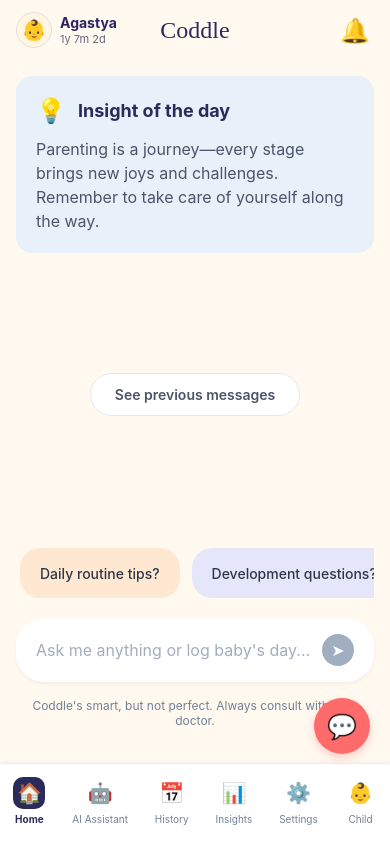
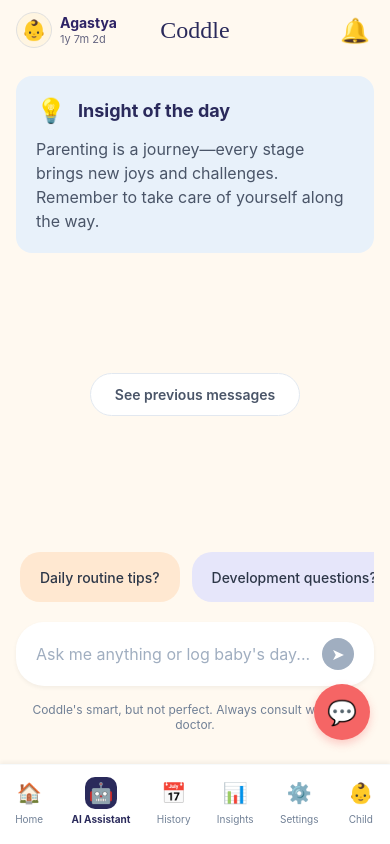
Before and after one commit to KartikJha/coddle-consult-mvp, a React Native app: screen /Home in a window 390 px wide. Built offline with nearby package versions, Linux system fonts and the light colour scheme.

Commit message:
fix: removed the local navigation bars and headers, used global layout

```diff
--- /dev/null
+++ b/src/components/BottomNav.tsx
@@ -0,0 +1,81 @@
+import React from 'react';
+import { View, Text, StyleSheet, Platform, TouchableOpacity } from 'react-native';
+import { colors } from '../theme/colors';
+
+interface BottomNavProps {
+    activeTab?: string;
+    onTabPress?: (tab: string) => void;
+}
+
+export default function BottomNav({ activeTab = 'AI Assistant', onTabPress }: BottomNavProps) {
+    const tabs = [
+        { icon: "🏠", label: "Home" },
+        { icon: "🤖", label: "AI Assistant" },
+        { icon: "📅", label: "History" },
+        { icon: "📊", label: "Insights" },
+        { icon: "⚙️", label: "Settings" },
+        { icon: "👶", label: "Child" },
+    ];
+
+    return (
+        <View style={styles.bottomNav}>
+            {tabs.map((tab) => (
+                <TouchableOpacity
+                    key={tab.label}
+                    style={styles.navItem}
+                    activeOpacity={0.8}
+                    onPress={() => onTabPress && onTabPress(tab.label)}
+                >
+                    <View style={[styles.navIconContainer, activeTab === tab.label && styles.navIconActive]}>
+                        <Text style={[styles.navIcon, activeTab === tab.label && { color: 'white' }]}>{tab.icon}</Text>
+                    </View>
+                    <Text style={[styles.navLabel, activeTab === tab.label && styles.navLabelActive]}>{tab.label}</Text>
+                </TouchableOpacity>
+            ))}
+        </View>
+    );
+}
+
+const styles = StyleSheet.create({
+    bottomNav: {
+        height: 80,
+        backgroundColor: 'white',
+        flexDirection: 'row',
+        justifyContent: 'space-around',
+        paddingTop: 12,
+        paddingBottom: Platform.OS === 'ios' ? 24 : 12,
+        borderTopWidth: 1,
+        borderTopColor: '#F7FAFC',
+        shadowColor: 'black',
+        shadowOffset: { width: 0, height: -2 },
+        shadowOpacity: 0.05,
+        shadowRadius: 4,
+        elevation: 10,
+    },
+    navItem: {
+        alignItems: 'center',
+    },
+    navIconContainer: {
+        width: 32,
+        height: 32,
+        marginBottom: 4,
+        alignItems: 'center',
+        justifyContent: 'center',
+        borderRadius: 10,
+    },
+    navIcon: {
+        fontSize: 20,
+        color: '#718096',
+    },
+    navIconActive: {
+        backgroundColor: '#2A2A5B',
+    },
+    navLabel: {
+        fontSize: 10,
+        color: '#718096',
+    },
+    navLabelActive: {
+        color: '#2A2A5B',
+        fontWeight: 'bold',
+    },
+});
--- /dev/null
+++ b/src/components/MainLayout.tsx
@@ -0,0 +1,68 @@
+import React from 'react';
+import { View, StyleSheet, SafeAreaView, Platform, StatusBar } from 'react-native';
+import CustomHeader from './CustomHeader';
+import BottomNav from './BottomNav';
+import { colors } from '../theme/colors';
+import { useNavigation, useRoute } from '@react-navigation/native';
+
+interface MainLayoutProps {
+    children: React.ReactNode;
+    showBack?: boolean;
+    onBack?: () => void;
+    title?: string;
+    variant?: 'default' | 'main';
+}
+
+export default function MainLayout({ children, showBack, onBack, title, variant = 'main' }: MainLayoutProps) {
+    const navigation = useNavigation();
+    const route = useRoute();
+
+    const handleHomePress = () => {
+        // Reset to Home/AI Assistant flow if needed
+        // For MVP, just navigate to 'Home' which is the AI Assistant view basically
+        navigation.navigate('Home' as never);
+    }
+
+    return (
+        <SafeAreaView style={styles.safeArea}>
+            <View style={styles.container}>
+                <CustomHeader
+                    variant={variant}
+                    title={title}
+                    showBack={showBack}
+                    onBack={onBack}
+                />
+
+                <View style={styles.content}>
+                    {children}
+                </View>
+
+                <BottomNav
+                    activeTab="AI Assistant"
+                    onTabPress={(tab) => {
+                        if (tab === 'AI Assistant') {
+                            handleHomePress();
+                        }
+                    }}
+                />
+            </View>
+        </SafeAreaView>
+    );
+}
+
+const styles = StyleSheet.create({
+    safeArea: {
+        flex: 1,
+        backgroundColor: colors.background,
+        paddingTop: Platform.OS === 'android' ? StatusBar.currentHeight : 0,
+    },
+    container: {
+        flex: 1,
+        backgroundColor: colors.background,
+    },
+    content: {
+        flex: 1,
+        // Ensure content doesn't get hidden behind bottom nav if we used absolute positioning there
+        // But here we are using flex, so it should be fine.
+    },
+});
--- a/src/navigation/AppNavigator.tsx
+++ b/src/navigation/AppNavigator.tsx
@@ -33,6 +33,7 @@
           },
           contentStyle: { backgroundColor: theme.colors.background },
           animation: 'slide_from_right',
+          headerShown: false, // Default to hidden since we implement custom layouts
         }}
       >
         <Stack.Screen
--- a/src/screens/ChatScreen.tsx
+++ b/src/screens/ChatScreen.tsx
@@ -7,6 +7,7 @@
 import * as Haptics from 'expo-haptics';
 import { impactAsync, notificationAsync } from '../utils/haptics';
 import { colors } from '../theme/colors';
+import MainLayout from '../components/MainLayout';
 
 if (Platform.OS === 'android' && UIManager.setLayoutAnimationEnabledExperimental) {
   UIManager.setLayoutAnimationEnabledExperimental(true);
@@ -172,7 +173,7 @@
   };
 
   return (
-    <SafeAreaView style={styles.container}>
+    <MainLayout variant="main" showBack={false}>
       <FlatList
         ref={flatListRef}
         data={messages}
@@ -230,7 +231,7 @@
           </View>
         </KeyboardAvoidingView>
       )}
-    </SafeAreaView>
+    </MainLayout>
   );
 }
 
--- a/src/screens/HomeScreen.tsx
+++ b/src/screens/HomeScreen.tsx
@@ -1,11 +1,11 @@
 import React from 'react';
-import { View, Text, StyleSheet, SafeAreaView, TouchableOpacity, ScrollView, Platform, Dimensions } from 'react-native';
+import { View, Text, StyleSheet, TouchableOpacity, ScrollView } from 'react-native';
 import { useNavigation } from '@react-navigation/native';
 import { NativeStackNavigationProp } from '@react-navigation/native-stack';
 import { RootStackParamList } from '../navigation/AppNavigator';
-import { colors } from '../theme/colors';
-import { selectionAsync, impactAsync } from '../utils/haptics';
+import { impactAsync, selectionAsync } from '../utils/haptics';
 import * as Haptics from 'expo-haptics';
+import MainLayout from '../components/MainLayout';
 
 type HomeScreenNavigationProp = NativeStackNavigationProp<RootStackParamList>;
 
@@ -18,7 +18,7 @@
     };
 
     return (
-        <SafeAreaView style={styles.container}>
+        <MainLayout variant="main">
             <ScrollView contentContainerStyle={styles.content}>
                 {/* Insight Card */}
                 <View style={styles.insightCard}>
@@ -32,17 +32,14 @@
                     </Text>
                 </View>
 
-                {/* Spacer to push content down roughly as per screenshot */}
                 <View style={{ height: 100 }} />
 
-                {/* See Previous Messages Button */}
                 <TouchableOpacity style={styles.previousMessagesButton} onPress={selectionAsync} activeOpacity={0.7}>
                     <Text style={styles.previousMessagesText}>See previous messages</Text>
                 </TouchableOpacity>
 
                 <View style={{ flex: 1 }} />
 
-                {/* Chips */}
                 <ScrollView horizontal showsHorizontalScrollIndicator={false} style={styles.chipsContainer} contentContainerStyle={styles.chipsContent}>
                     <TouchableOpacity style={[styles.chip, { backgroundColor: '#FFE8D1' }]} activeOpacity={0.8}>
                         <Text style={styles.chipText}>Daily routine tips?</Text>
@@ -52,7 +49,6 @@
                     </TouchableOpacity>
                 </ScrollView>
 
-                {/* Fake Input */}
                 <View style={styles.fakeInputContainer}>
                     <Text style={styles.fakeInputText}>Ask me anything or log baby's day...</Text>
                     <View style={styles.sendIcon}>
@@ -60,13 +56,11 @@
                     </View>
                 </View>
 
-                {/* Disclaimer */}
                 <Text style={styles.disclaimer}>
                     Coddle's smart, but not perfect. Always consult with your doctor.
                 </Text>
             </ScrollView>
 
-            {/* Floating Chat Bubble */}
             <TouchableOpacity
                 style={styles.fab}
                 onPress={handleConsultPress}
@@ -74,38 +68,14 @@
             >
                 <Text style={styles.fabIcon}>💬</Text>
             </TouchableOpacity>
-
-            {/* Bottom Navigation (Static) */}
-            <View style={styles.bottomNav}>
-                <NavItem icon="🏠" label="Home" active />
-                <NavItem icon="🤖" label="AI Assistant" />
-                <NavItem icon="📅" label="History" />
-                <NavItem icon="📊" label="Insights" />
-                <NavItem icon="⚙️" label="Settings" />
-                <NavItem icon="👶" label="Child" />
-            </View>
-        </SafeAreaView>
+        </MainLayout>
     );
 }
 
-const NavItem = ({ icon, label, active = false }: { icon: string, label: string, active?: boolean }) => (
-    <View style={styles.navItem}>
-        <View style={[styles.navIconContainer, active && styles.navIconActive]}>
-            <Text style={[styles.navIcon, active && { color: 'white' }]}>{icon}</Text>
-        </View>
-        <Text style={[styles.navLabel, active && styles.navLabelActive]}>{label}</Text>
-    </View>
-);
-
 const styles = StyleSheet.create({
-    container: {
-        flex: 1,
-        backgroundColor: colors.background,
-    },
     content: {
         flexGrow: 1,
         padding: 16,
-        paddingBottom: 100, // Space for Bottom Nav
     },
     insightCard: {
         backgroundColor: '#E8F1FA', // Light blue
@@ -201,15 +171,15 @@
     },
     fab: {
         position: 'absolute',
-        bottom: 90, // Above bottom nav
+        bottom: 24,
         right: 20,
         width: 56,
         height: 56,
         borderRadius: 28,
-        backgroundColor: colors.primaryAction,
+        backgroundColor: '#F56565',
         alignItems: 'center',
         justifyContent: 'center',
-        shadowColor: colors.primaryAction,
+        shadowColor: '#F56565',
         shadowOffset: { width: 0, height: 4 },
         shadowOpacity: 0.3,
         shadowRadius: 8,
@@ -219,49 +189,4 @@
     fabIcon: {
         fontSize: 24,
     },
-    bottomNav: {
-        position: 'absolute',
-        bottom: 0,
-        left: 0,
-        right: 0,
-        height: 80,
-        backgroundColor: 'white',
-        flexDirection: 'row',
-        justifyContent: 'space-around',
-        paddingTop: 12,
-        paddingBottom: Platform.OS === 'ios' ? 24 : 12,
-        borderTopWidth: 1,
-        borderTopColor: '#F7FAFC',
-        shadowColor: 'black',
-        shadowOffset: { width: 0, height: -2 },
-        shadowOpacity: 0.05,
-        shadowRadius: 4,
-        elevation: 10,
-    },
-    navItem: {
-        alignItems: 'center',
-    },
-    navIconContainer: {
-        width: 32,
-        height: 32,
-        marginBottom: 4,
-        alignItems: 'center',
-        justifyContent: 'center',
-        borderRadius: 10,
-    },
-    navIcon: {
-        fontSize: 20,
-        color: '#718096',
-    },
-    navIconActive: {
-        backgroundColor: '#2A2A5B',
-    },
-    navLabel: {
-        fontSize: 10,
-        color: '#718096',
-    },
-    navLabelActive: {
-        color: '#2A2A5B',
-        fontWeight: 'bold',
-    },
 });
```
Also changed, not shown: src/screens/ConcernScreen.tsx (+7 -2 lines), src/screens/ProviderScreen.tsx (+7 -2 lines).
